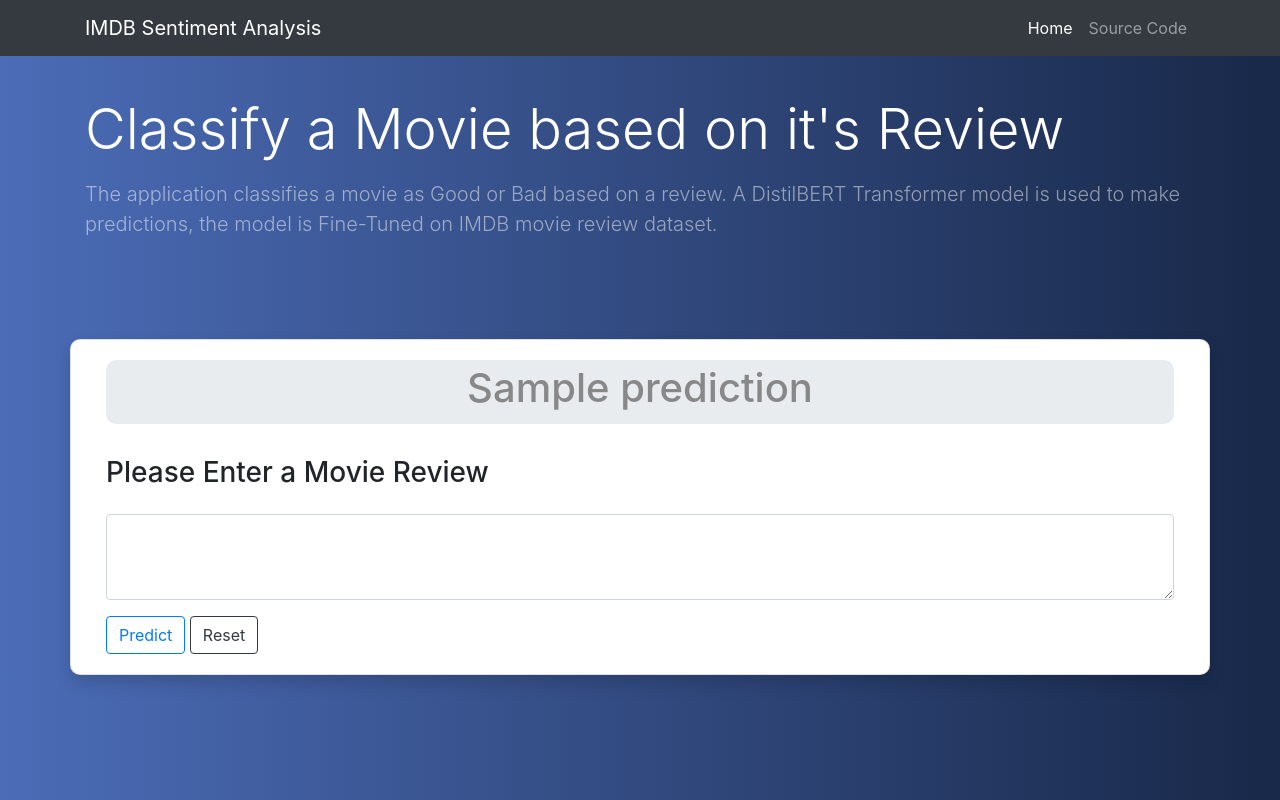
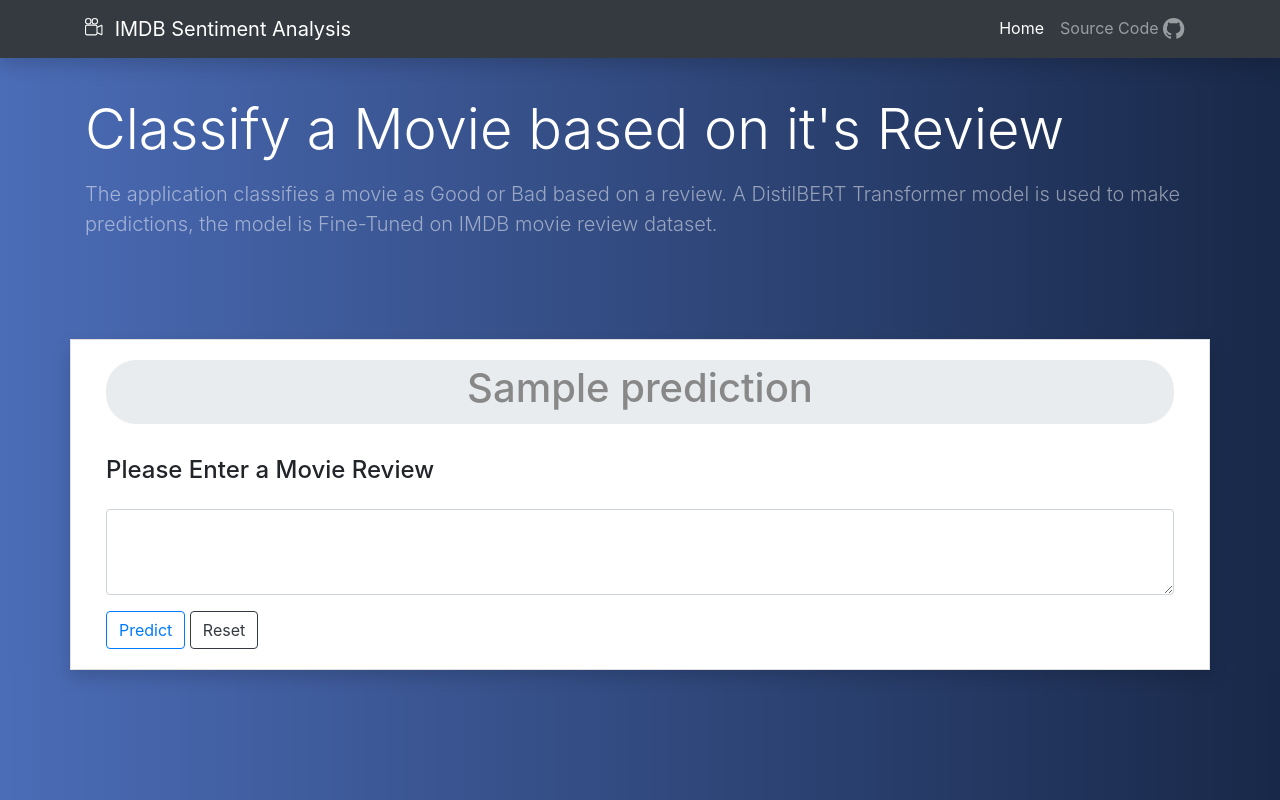
Before and after one commit to Modojojo/imdb-sentiment-analysis, a Flask app: template templates/index.html in a window 1280 px wide. Run offline with Flask 2, Linux system fonts and the light colour scheme; the template is opened without the code that fills it: most values are stand-ins (such as "Sample title", 1, 10 or a date in 2020); some libraries are stand-ins or nearby versions.

Commit message:
webapp corrected

```diff
--- a/templates/index.html
+++ b/templates/index.html
@@ -18,13 +18,13 @@
 
   <style>
     .card{
-      border-radius:10px;
+      border-radius:0px;
     }
     .body{
         background: linear-gradient(90deg, #4b6cb7 0%, #182848 100%);
     }
     .jumbotron{
-        border-radius:10px;
+        border-radius:30px;
     }
 
   </style>
@@ -33,9 +33,16 @@
 <body class = "body">
 
   <!-- Navigation -->
-  <nav class="navbar navbar-expand-lg navbar-dark bg-dark fixed-top">
+  <nav class="navbar navbar-expand-lg navbar-dark bg-dark fixed-top shadow">
     <div class="container">
-      <a class="navbar-brand" href="#">IMDB Sentiment Analysis</a>
+      <a class="navbar-brand" href="/">
+          <svg xmlns="http://www.w3.org/2000/svg" width="24" height="24" fill="currentColor" class="bi bi-camera-reels" viewBox="0 0 22 22">
+            <path d="M6 3a3 3 0 1 1-6 0 3 3 0 0 1 6 0zM1 3a2 2 0 1 0 4 0 2 2 0 0 0-4 0z"/>
+            <path d="M9 6h.5a2 2 0 0 1 1.983 1.738l3.11-1.382A1 1 0 0 1 16 7.269v7.462a1 1 0 0 1-1.406.913l-3.111-1.382A2 2 0 0 1 9.5 16H2a2 2 0 0 1-2-2V8a2 2 0 0 1 2-2h7zm6 8.73V7.27l-3.5 1.555v4.35l3.5 1.556zM1 8v6a1 1 0 0 0 1 1h7.5a1 1 0 0 0 1-1V8a1 1 0 0 0-1-1H2a1 1 0 0 0-1 1z"/>
+            <path d="M9 6a3 3 0 1 0 0-6 3 3 0 0 0 0 6zM7 3a2 2 0 1 1 4 0 2 2 0 0 1-4 0z"/>
+          </svg>
+          IMDB Sentiment Analysis
+      </a>
       <button class="navbar-toggler" type="button" data-toggle="collapse" data-target="#navbarResponsive" aria-controls="navbarResponsive" aria-expanded="false" aria-label="Toggle navigation">
         <span class="navbar-toggler-icon"></span>
       </button>
@@ -47,7 +54,12 @@
             </a>
           </li>
           <li class="nav-item">
-            <a class="nav-link" href="https://github.com/Modojojo/imdb-sentiment-analysis">Source Code</a>
+            <a class="nav-link" href="https://github.com/Modojojo/imdb-sentiment-analysis">
+                Source Code
+                <svg xmlns="http://www.w3.org/2000/svg" width="24" height="24" fill="currentColor" class="bi bi-github" viewBox="0 0 18 18">
+                    <path d="M8 0C3.58 0 0 3.58 0 8c0 3.54 2.29 6.53 5.47 7.59.4.07.55-.17.55-.38 0-.19-.01-.82-.01-1.49-2.01.37-2.53-.49-2.69-.94-.09-.23-.48-.94-.82-1.13-.28-.15-.68-.52-.01-.53.63-.01 1.08.58 1.23.82.72 1.21 1.87.87 2.33.66.07-.52.28-.87.51-1.07-1.78-.2-3.64-.89-3.64-3.95 0-.87.31-1.59.82-2.15-.08-.2-.36-1.02.08-2.12 0 0 .67-.21 2.2.82.64-.18 1.32-.27 2-.27.68 0 1.36.09 2 .27 1.53-1.04 2.2-.82 2.2-.82.44 1.1.16 1.92.08 2.12.51.56.82 1.27.82 2.15 0 3.07-1.87 3.75-3.65 3.95.29.25.54.73.54 1.48 0 1.07-.01 1.93-.01 2.2 0 .21.15.46.55.38A8.012 8.012 0 0 0 16 8c0-4.42-3.58-8-8-8z"/>
+                </svg>
+            </a>
           </li><i class="bi bi-github"></i>
         </ul>
       </div>
@@ -80,7 +92,7 @@
                       </div>
                     </div>
                     <div class="form-group">
-                        <h3><label for="exampleFormControlTextarea1">Please Enter a Movie Review</label></h3>
+                        <h4><label for="exampleFormControlTextarea1">Please Enter a Movie Review</label></h4>
                     </div>
                     <div class="form-group">
                         <textarea name="sentence" class="form-control" id="exampleFormControlTextarea1" rows="3"></textarea>
@@ -96,7 +108,7 @@
   <!-- /.container -->
 
   <!-- Bootstrap core JavaScript -->
-   <script src="https://code.jquery.com/jquery-3.4.1.slim.min.js" integrity="sha384-J6qa4849blE2+poT4WnyKhv5vZF5SrPo0iEjwBvKU7imGFAV0wwj1yYfoRSJoZ+n" crossorigin="anonymous"></script>
+    <script src="https://code.jquery.com/jquery-3.4.1.slim.min.js" integrity="sha384-J6qa4849blE2+poT4WnyKhv5vZF5SrPo0iEjwBvKU7imGFAV0wwj1yYfoRSJoZ+n" crossorigin="anonymous"></script>
     <script src="https://cdn.jsdelivr.net/npm/popper.js@1.16.0/dist/umd/popper.min.js" integrity="sha384-Q6E9RHvbIyZFJoft+2mJbHaEWldlvI9IOYy5n3zV9zzTtmI3UksdQRVvoxMfooAo" crossorigin="anonymous"></script>
     <script src="https://stackpath.bootstrapcdn.com/bootstrap/4.4.1/js/bootstrap.min.js" integrity="sha384-wfSDF2E50Y2D1uUdj0O3uMBJnjuUD4Ih7YwaYd1iqfktj0Uod8GCExl3Og8ifwB6" crossorigin="anonymous"></script>
 </body>
```
